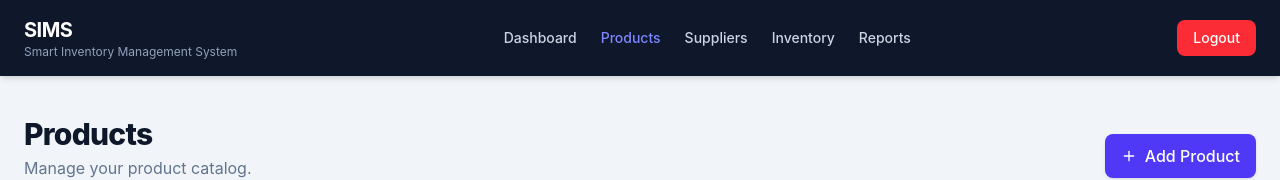
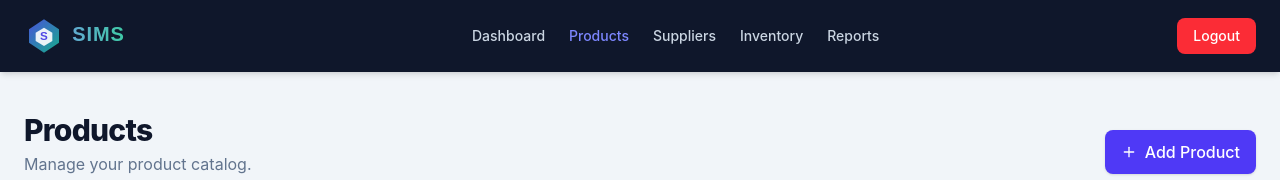
Before and after one commit to Sunita-lab/SIMS---Smart-Inventory-Management-System, a React (Vite) app in the folder client/: page /products in a window 1280 px wide. Shown: the top 180 px of the page. Built offline with nearby package versions, Linux system fonts and the light colour scheme; no server answers; sample sign-in values are in the browser's storage.

Commit message:
feat: add SIMS logo (navbar wordmark + favicon)

```diff
--- a/client/src/components/Navbar.jsx
+++ b/client/src/components/Navbar.jsx
@@ -20,10 +20,7 @@ function Navbar() {
   return (
     <nav className="bg-slate-900 shadow-md sticky top-0 z-50">
       <div className="max-w-7xl mx-auto px-6 py-4 flex justify-between items-center">
-        <div>
-          <h1 className="text-white font-bold text-xl tracking-tight">SIMS</h1>
-          <p className="text-slate-400 text-xs">Smart Inventory Management System</p>
-        </div>
+        <img src="/logo.svg" alt="SIMS logo" className="h-10" />
 
         <div className="flex gap-6">
           {links.map((link) => (
```
Also changed, not shown: client/public/favicon.svg (added), client/public/logo.svg (added).
